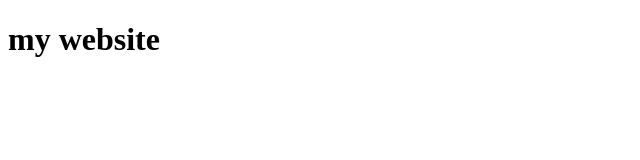
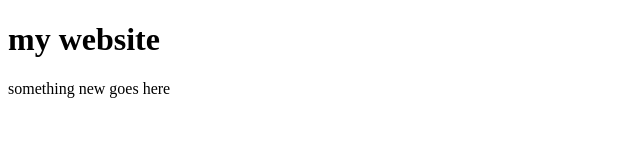
Before and after one commit to billi65/test-project, a plain HTML site: page index.html in a window 1280 px wide. Shown: the whole page, without its empty margins (0-640 px from the left). Drawn offline with Linux system fonts and the light colour scheme.

Commit message:
add paragraph

```diff
--- a/index.html
+++ b/index.html
@@ -7,5 +7,6 @@
 </head>
 <body>
     <h1>my website</h1>
+    <p>something new goes here</p>
 </body>
 </html>
```
